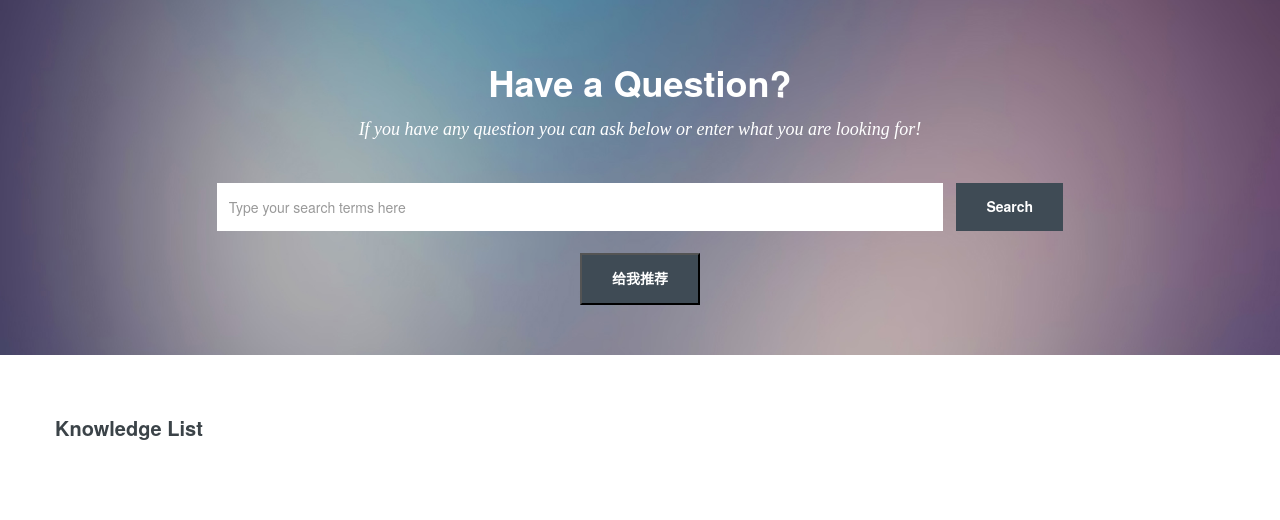
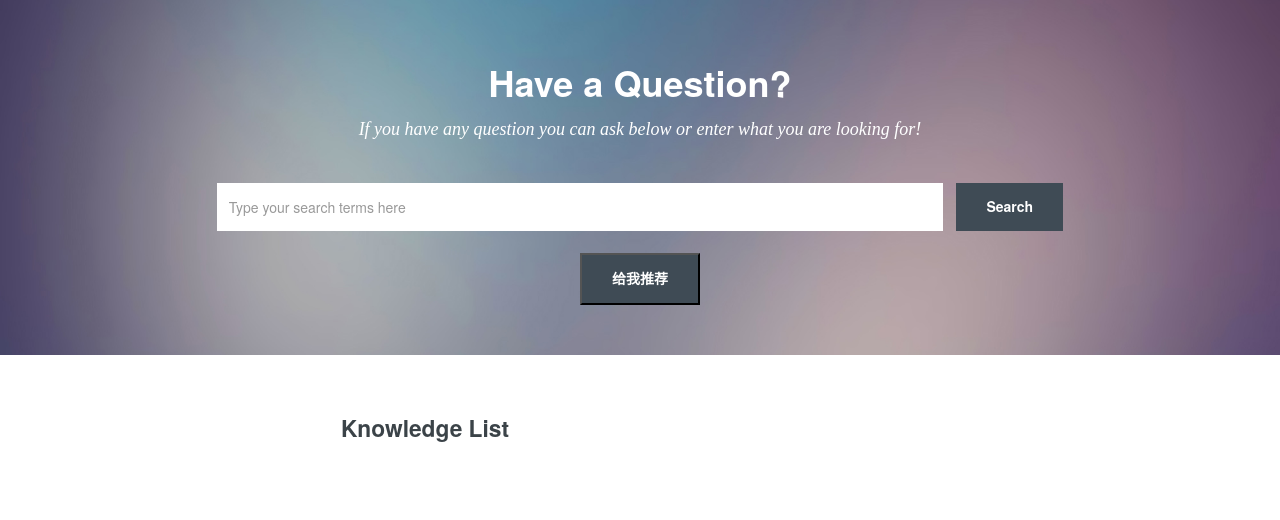
Before and after one commit to cauyxy/Pro_Algo, a Flask app: template templates/index.html in a window 1280 px wide. Shown: the part 62-582 px from the top of the page. Run offline with Flask 2, Linux system fonts and the light colour scheme; the template is opened without the code that fills it, so the values that code supplies are empty; parts of the project's set-up code (start-up, migrations or seed data) failed here and were passed over.

Commit message:
更改KnowList

```diff
--- a/templates/index.html
+++ b/templates/index.html
@@ -111,8 +111,9 @@
             <div class="span8 page-content">
                 <!-- Basic Home Page Template -->
                 <div class="row separator">
+                    <h3 style="text-align: center">Knowledge List</h3>
                     <section class="span4 articles-list">
-                        <h3>Knowledge List</h3>
+
                         <ul class="articles">
                             {% for node in nodes_part1 %}
                                 <li class="article-entry standard">
--- a/templates/node_list.html
+++ b/templates/node_list.html
@@ -71,6 +71,7 @@
             <input class="search-btn" type="submit" value="Search"/>
             <div id="search-error-container"></div>
         </form>
+
     </div>
 </div>
 <!-- End of Search Wrapper -->
```
